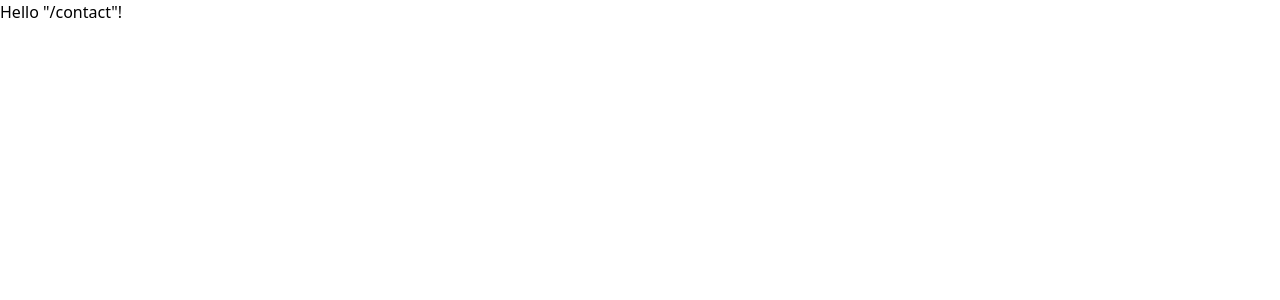
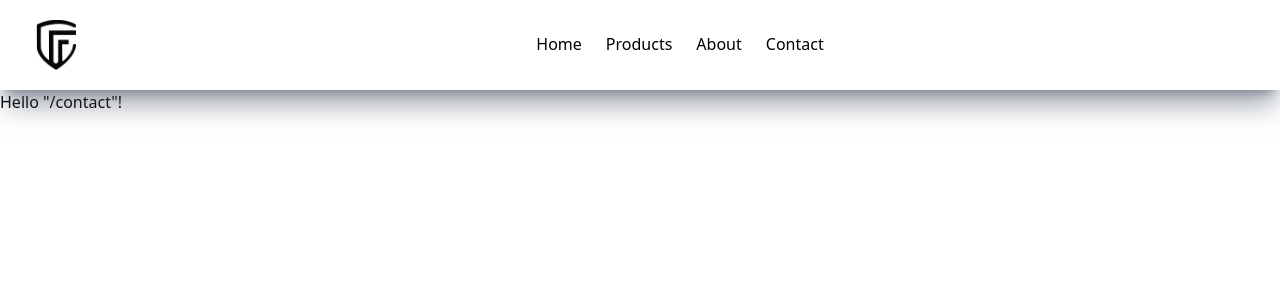
Before and after one commit to talhadar2011/Fratello, a React (Vite) app: page /contact in a window 1280 px wide. Shown: the top 300 px of the page. Built offline with nearby package versions, Linux system fonts and the light colour scheme.

Commit message:
NavbarPagePageSetup

```diff
--- a/src/App.tsx
+++ b/src/App.tsx
@@ -1,18 +1,12 @@
 import Footer from "./components/Footer"
 import Hero from "./components/Hero"
-import Navbar from "./components/Navbar"
 
 function App() {
 
   return (
     <>
-     <Navbar/>
-     <Hero/>
+    <Hero/>
     <Footer/>
-
-
-
-
     </>
   )
 }
--- a/src/components/Navbar.tsx
+++ b/src/components/Navbar.tsx
@@ -1,6 +1,8 @@
 import React, { useState } from 'react';
+
 // Assuming 'logo' is imported correctly
 import logo from "../assets/FratelloLogoblack.webp"
+import { Link } from '@tanstack/react-router';
 function Navbar() {
     // 1. Define state to manage the menu's open/close status
     const [isOpen, setIsOpen] = useState(false);
@@ -9,8 +11,9 @@
         // 'top-0' ensures the sticky element sticks to the very top
         <nav className='bg-white w-full shadow-xl  shadow-gray-600/50  sticky top-0 z-50'>
             <div className='flex items-center justify-between px-4'>
-
-                <img className='w-20 p-5' src={logo} alt='fratelloLogo' />
+                <Link to='/'>
+                  <img className='w-20 p-5' src={logo} alt='fratelloLogo' />
+                </Link>
 
                 <button
                     className='md:hidden p-3 rounded focus:outdivne-none focus:ring-2 focus:ring-gray-400'
@@ -40,7 +43,7 @@
           `}
                 >
                     <div className="py-1 group cursor-pointer">
-                        Home
+                        <Link to='/'>Home</Link>
                         <hr className="w-3/5 m-auto border-none h-0.5 bg-indigo-400 transform scale-x-0 group-hover:scale-x-100 origin-center transition-transform duration-300" />
                     </div>
 
@@ -55,7 +58,8 @@
                     </div>
 
                     <div className="py-1 group cursor-pointer">
-                        Contact
+                        <Link to='/contact'>Contact</Link>
+
                         <hr className="w-3/5 m-auto border-none h-0.5 bg-indigo-400 transform scale-x-0 group-hover:scale-x-100 origin-center transition-transform duration-300" />
                     </div>
                 </div>
--- a/src/routes/__root.tsx
+++ b/src/routes/__root.tsx
@@ -1,5 +1,6 @@
 import * as React from 'react'
 import { Outlet, createRootRoute } from '@tanstack/react-router'
+import Navbar from '../components/Navbar'
 
 export const Route = createRootRoute({
   component: RootComponent,
@@ -8,6 +9,7 @@
 function RootComponent() {
   return (
     <React.Fragment>
+      <Navbar/>
       <Outlet />
     </React.Fragment>
   )
```
